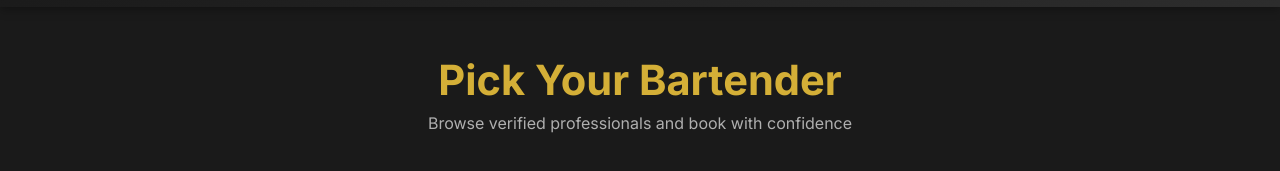
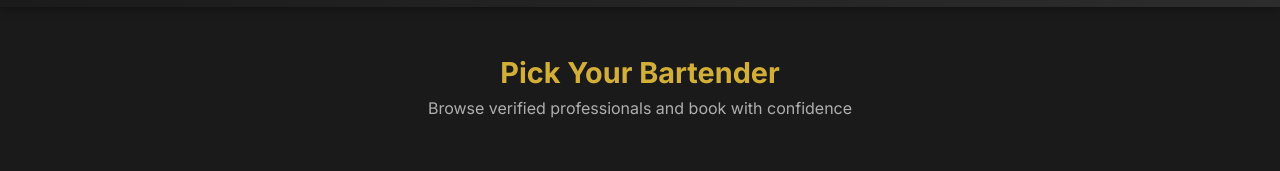
Before and after one commit to Ibromaniac/best-bartenders, a website: page views/bartenders.html in a window 1280 px wide. Shown: the part 57-228 px from the top of the page. Drawn offline with Linux system fonts and the light colour scheme; no server answers.

Commit message:
Update bartenders page

```diff
--- a/views/bartenders.html
+++ b/views/bartenders.html
@@ -100,8 +100,8 @@ nav {
       margin: 3rem 1rem 2.5rem;
     }
 
-    .page-header h2 {
-      font-size: 2.6rem;
+    .page-header h1 {
+      font-size: 1.8rem;
       color: #d4af37;
       font-weight: 700;
       margin-bottom: 0.5rem;
@@ -347,7 +347,7 @@ nav {
 </header>
 
 <section class="page-header">
-  <h2>Pick Your Bartender</h2>
+  <h1>Pick Your Bartender</h1>
   <p>Browse verified professionals and book with confidence</p>
 </section>
 
```
